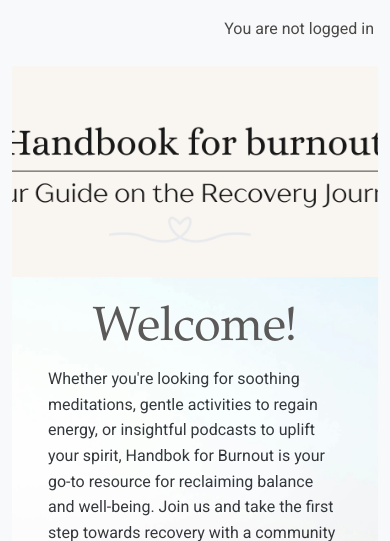
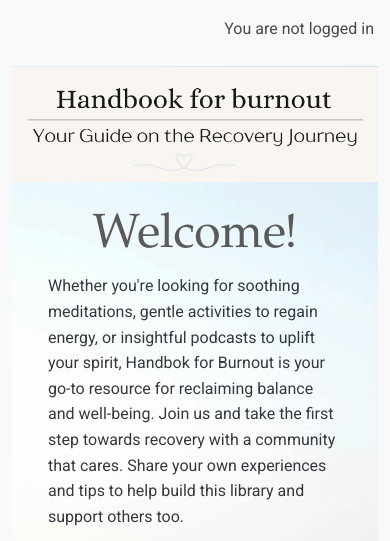
Before and after one commit to Malinchristina/handbook-for-burnout, a Django app: page / in a window 390 px wide. Shown: the part 56-597 px from the top of the page. Run offline with Django 5.2, Linux system fonts and the light colour scheme; some libraries are stand-ins or nearby versions.

Commit message:
add logo for small screen, set settings for logo bigger screens

```diff
--- a/home/templates/home/index.html
+++ b/home/templates/home/index.html
@@ -5,7 +5,8 @@
   <div class="container background-container mt-4">
     <div class="row">
       <div class="logo-img">
-        <img src="{% static 'images/logo.png' %}" alt="Handbook for burnout logo" class="img-fluid" aria-label="Logo for Handbook for burnout">
+        <img src="{% static 'images/small-logo.png' %}" alt="Handbook for burnout logo" class="img-fluid d-sm-none" aria-label="Logo for Handbook for burnout">
+        <img src="{% static 'images/logo.png' %}" alt="Handbook for burnout logo" class="img-fluid d-none d-sm-block" aria-label="Logo for Handbook for burnout">
       </div>
       <div class="col">
         <div class="p-4">
--- a/static/css/base.css
+++ b/static/css/base.css
@@ -68,8 +68,8 @@ ul {
 
 .img-fluid {
   max-width: 100%;
-  height: 25vh;
-  object-fit: cover;
+  height: 14vh;
+  object-fit: contain;
 }
 
 #welcome-heading {
@@ -203,3 +203,12 @@ ul {
   align-items: center;
   color: #f8f9fa;
 }
+
+@media screen and (min-width: 768px) {
+  .img-fluid {
+    max-width: 100%;
+    height: 25vh;
+    object-fit: cover;
+  }
+
+}
```
Also changed, not shown: static/images/small-logo.png (added).
